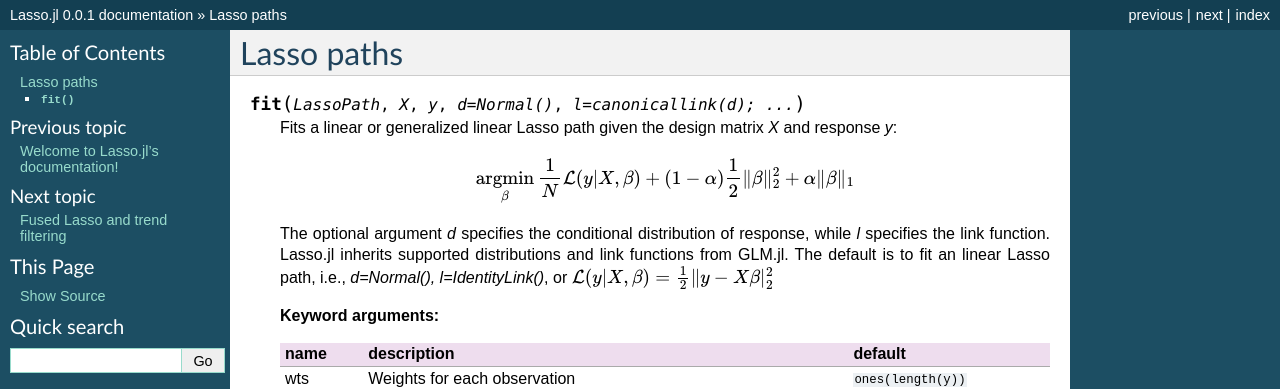
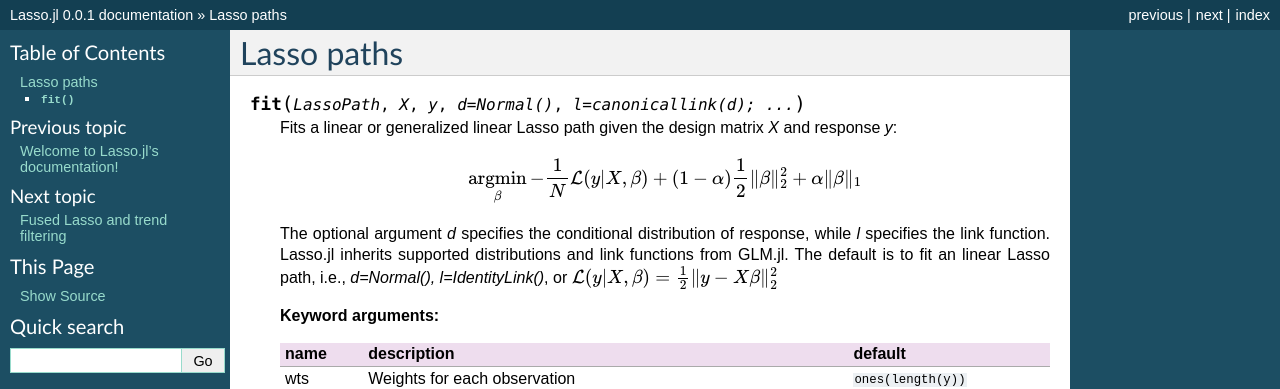
Before and after one commit to JuliaStats/Lasso.jl, a Sphinx documentation site: the page built from doc/lasso.rst, in a window 1280 px wide. Shown: the top 389 px of the page. Built offline with Sphinx 7.4.7, drawn with Linux system fonts in a browser that asks for light colours.

Commit message:
Fix typo

```diff
--- a/doc/lasso.rst
+++ b/doc/lasso.rst
@@ -6,13 +6,13 @@
     Fits a linear or generalized linear Lasso path given the design
     matrix `X` and response `y`:
 
-    .. math:: \underset{\beta}{\operatorname{argmin}} \frac{1}{N} \mathcal{L}(y|X,\beta) + (1-\alpha)\frac{1}{2}\|\beta\|_2^2 + \alpha\|\beta\|_1
+    .. math:: \underset{\beta}{\operatorname{argmin}} -\frac{1}{N} \mathcal{L}(y|X,\beta) + (1-\alpha)\frac{1}{2}\|\beta\|_2^2 + \alpha\|\beta\|_1
 
     The optional argument `d` specifies the conditional distribution of
     response, while `l` specifies the link function. Lasso.jl inherits
     supported distributions and link functions from GLM.jl. The default
     is to fit an linear Lasso path, i.e., `d=Normal(), l=IdentityLink()`,
-    or :math:`\mathcal{L}(y|X,\beta) = \frac{1}{2}\|y - X\beta|_2^2`
+    or :math:`\mathcal{L}(y|X,\beta) = \frac{1}{2}\|y - X\beta\|_2^2`
 
     **Keyword arguments:**
 
```
